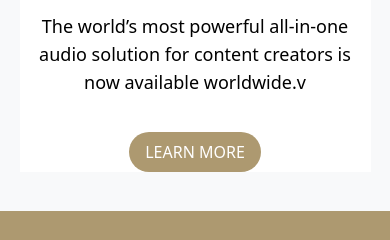
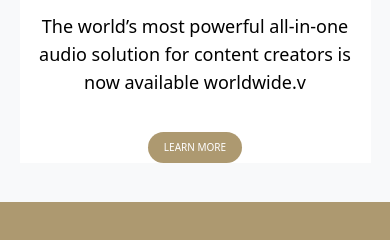
Before and after one commit to shyamtala003/rode-clone, a plain HTML site: page index.html in a window 390 px wide. Shown: the part 6340-6580 px from the top of the page. Drawn offline with nearby package versions, Linux system fonts and the light colour scheme.

Commit message:
text wrap problem solving

```diff
--- a/index.html
+++ b/index.html
@@ -423,7 +423,7 @@
                 </p>
                 <img src="./images/22.jpg" alt="">
                 <p class="text-lg text-center p-3">The world’s most powerful all-in-one audio solution for content creators is now available worldwide.v</p>
-                <a href="#" class="px-4 mt-6 py-2 text-md md:text-xl bg-[#ad9970] text-white rounded-full uppercase">learn
+                <a href="#" class="px-4 mt-6 py-2 text-[10px] whitespace-nowrap md:text-xl bg-[#ad9970] text-white rounded-full uppercase">learn
                     more</a>
             </div>
 
```
